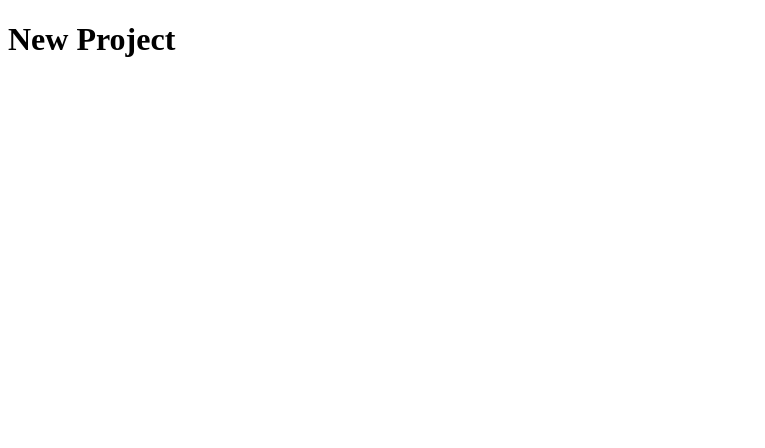
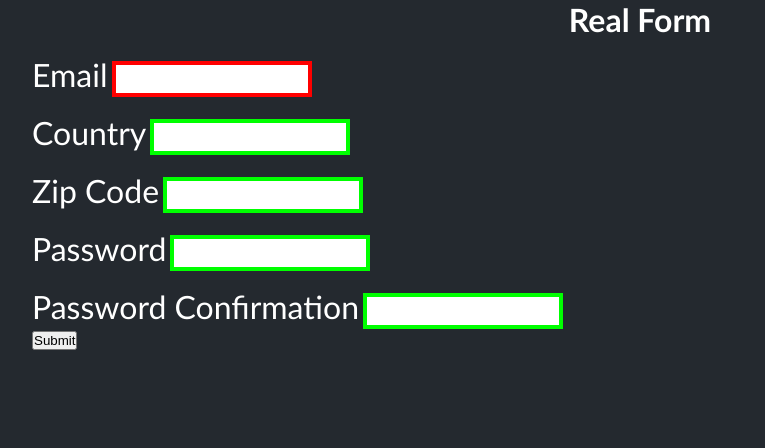
Before and after one commit to LitDennis13/odin-form-validation-practice-project, a website built with webpack: page src/index.html in a window 1280 px wide. Shown: the whole page, without its empty margins (0-765 px from the left). Built offline with nearby package versions, Linux system fonts and the light colour scheme.

Commit message:
add email validation

```diff
--- /dev/null
+++ b/src/Scripts/EmailValidationScript.js
@@ -0,0 +1,17 @@
+const userEmail = document.querySelector("#user-email");
+
+const emailRegEx = new RegExp("^[a-z0-9._%+-]+@[a-z0-9.-]+.[a-z]{2,4}$");
+
+function checkEmailValidity() {
+    if (!(userEmail.value.length > 0)) {
+        userEmail.setCustomValidity("Email Required");
+    } else if (!emailRegEx.test(userEmail.value)) {
+        userEmail.setCustomValidity("Not an Email");
+    } else {
+        userEmail.setCustomValidity("");
+    }
+}
+
+checkEmailValidity();
+
+userEmail.addEventListener("input", checkEmailValidity);
--- /dev/null
+++ b/src/Styles/styles.css
@@ -0,0 +1,43 @@
+* {
+  margin: 0px;
+  padding: 0px;
+}
+
+body {
+  background-color: rgb(36, 41, 47);
+  color: white;
+  font-family: "Gill Sans", "Gill Sans MT", Calibri, "Trebuchet MS", sans-serif;
+  display: grid;
+  grid-template: 1fr 10fr / 1fr;
+  padding: 0rem 2rem;
+  row-gap: 1rem;
+}
+
+#title {
+  grid-area: 1 / 1 / 2 / 2;
+  justify-self: center;
+}
+
+#form-list {
+  grid-area: 2 / 1 / 3 / 2;
+  display: flex;
+  flex-flow: column nowrap;
+  list-style-type: none;
+  row-gap: 1rem;
+}
+
+#form-item > label {
+  font-size: 2rem;
+}
+#form-item > input {
+  font-size: 1.5rem;
+  width: 12rem;
+}
+
+#form-item > input:valid {
+  border: 4px solid rgb(0, 255, 0);
+}
+
+#form-item > input:invalid {
+  border: 4px solid rgb(255, 0, 0);
+}
--- a/src/index.html
+++ b/src/index.html
@@ -3,9 +3,41 @@
   <head>
     <meta charset="UTF-8" />
     <meta name="viewport" content="width=device-width, initial-scale=1.0" />
-    <title>New Project</title>
+    <title>Real Form</title>
   </head>
   <body>
-    <h1>New Project</h1>
+    <h1 id="title">Real Form</h1>
+    <form id="page-form" action="#" method="post">
+      <ul id="form-list">
+        <li id="form-item">
+          <label for="user-email">Email</label>
+          <input type="text" id="user-email" name="userEmail"/>
+        </li>
+
+        <li id="form-item">
+          <label for="user-country">Country</label>
+          <input type="text" id="user-country" name="userCountry">
+        </li>
+
+        <li id="form-item">
+          <label for="user-zip-code">Zip Code</label>
+          <input type="text" id="user-zip-code" name="userZipCode"/>
+        </li>
+
+        <li id="form-item">
+          <label for="user-password">Password</label>
+          <input
+            type="password"
+            id="user-password"
+            name="userPassword"/>
+        </li>
+
+        <li id="form-item">
+          <label for="user-password-confirmation">Password Confirmation</label>
+          <input type="password" id="user-password-confirmation"/>
+        </li>
+      </ul>
+      <button>Submit</button>
+    </form>
   </body>
 </html>
```
Also changed, not shown: src/index.js (+8 -0 lines), .eslintrc.json, src/Scripts/CountryValidationScript.js (added), src/Scripts/PasswordValidationScript.js (added), src/Scripts/ZipCodeValidationScript.js (added).
